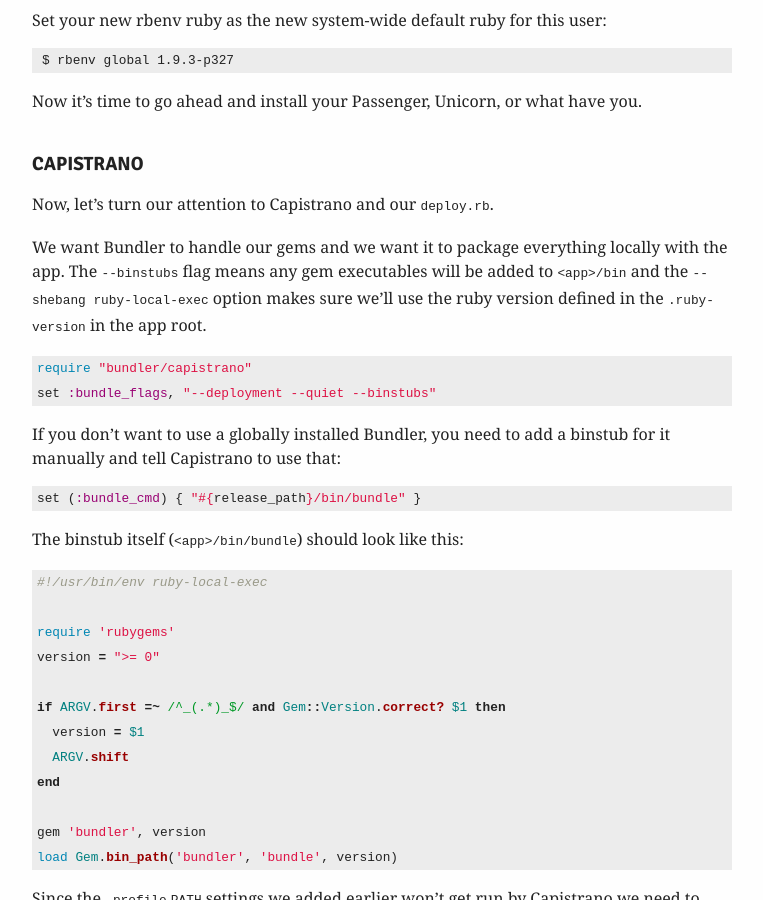
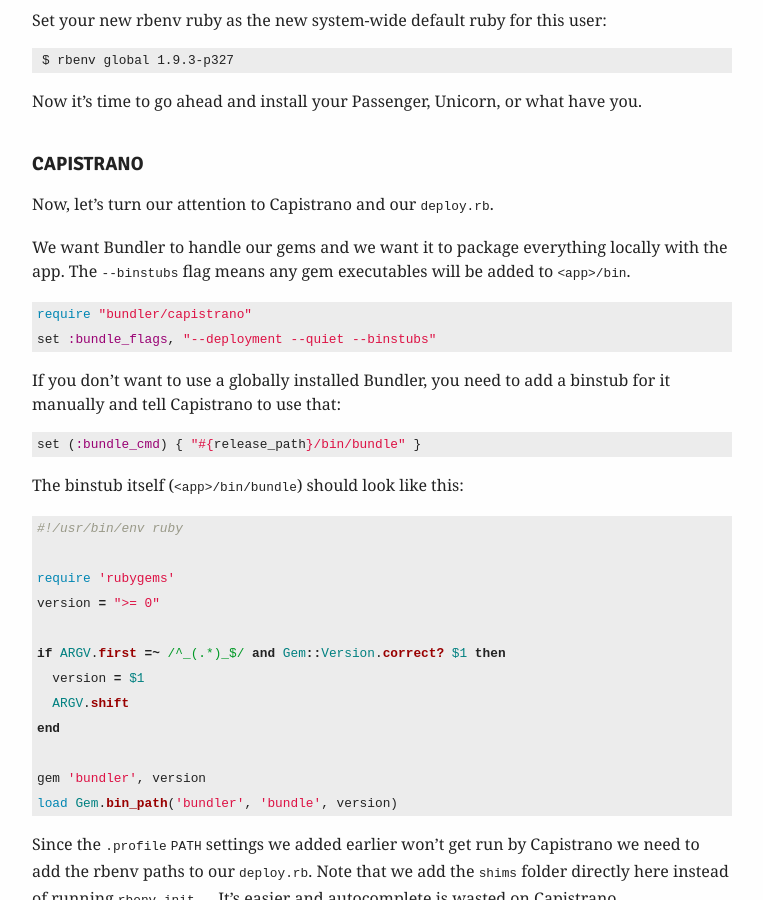
Before and after one commit to henrrrik/henrrrik.github.com, a Jekyll site: the page built from _posts/2012-02-20-deploying-with-rbenv-and-capistrano.md, in a window 1280 px wide and 900 px high, scrolled down 824 px. Shown: the whole window, without its empty margins (258-1021 px from the left). Built offline with Jekyll 4.4.1, drawn with Linux system fonts in a browser that asks for light colours; Markdown is read by kramdown in place of the engine named in the settings; comment, search, counter and statistics services are not loaded.

Commit message:
More updates to the the rbenv post.

```diff
--- a/_posts/2012-02-20-deploying-with-rbenv-and-capistrano.md
+++ b/_posts/2012-02-20-deploying-with-rbenv-and-capistrano.md
@@ -42,8 +42,7 @@
 
 We want Bundler to handle our gems and we want it to package everything
 locally with the app. The `--binstubs` flag means any gem executables will be added
-to `<app>/bin` and the `--shebang ruby-local-exec` option makes sure we'll use the
-ruby version defined in the `.ruby-version` in the app root.
+to `<app>/bin`.
 
 {% highlight ruby %}
 require "bundler/capistrano"
@@ -60,7 +59,7 @@
 The binstub itself (`<app>/bin/bundle`) should look like this:
 
 {% highlight ruby %}
-#!/usr/bin/env ruby-local-exec
+#!/usr/bin/env ruby
 
 require 'rubygems'
 version = ">= 0"
```
